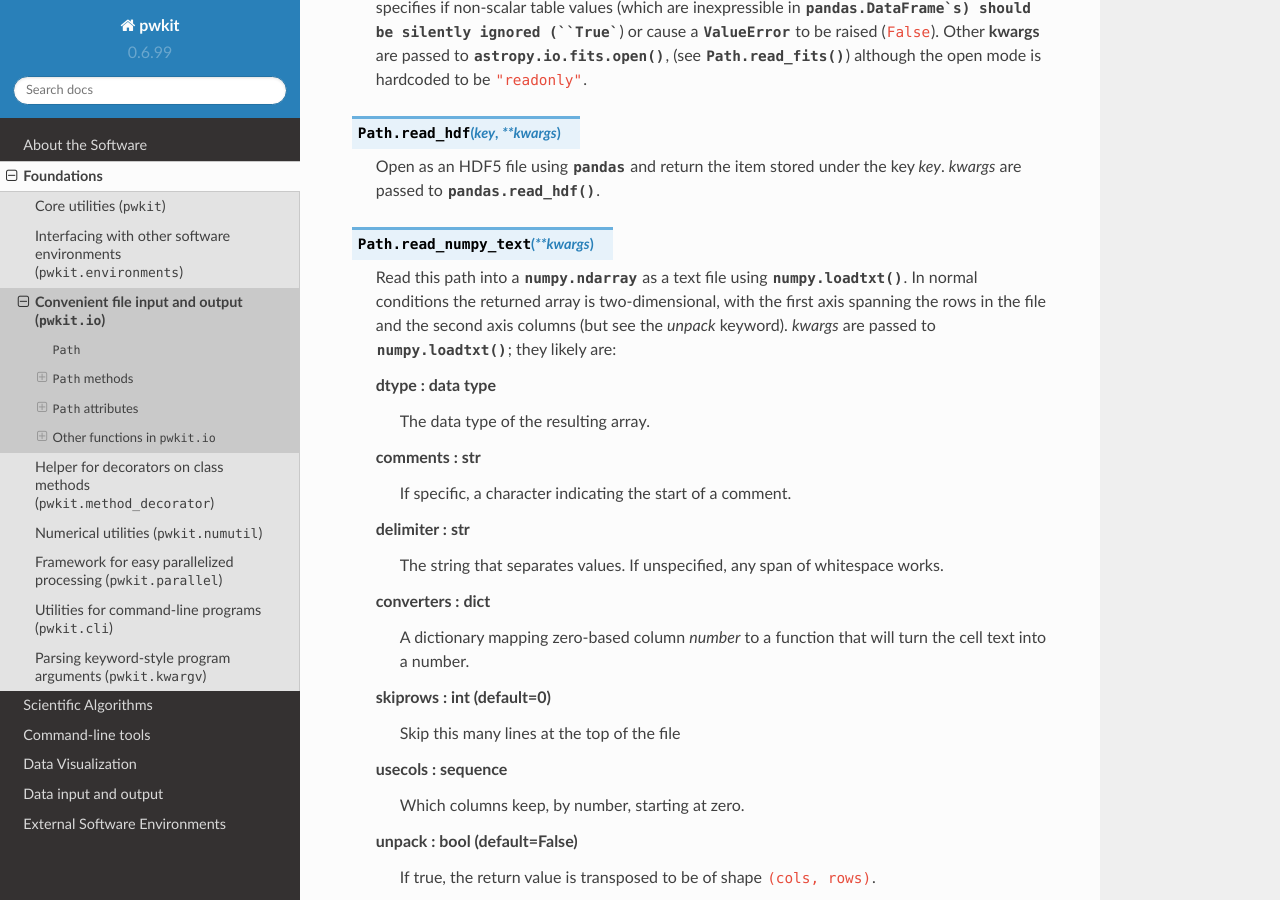
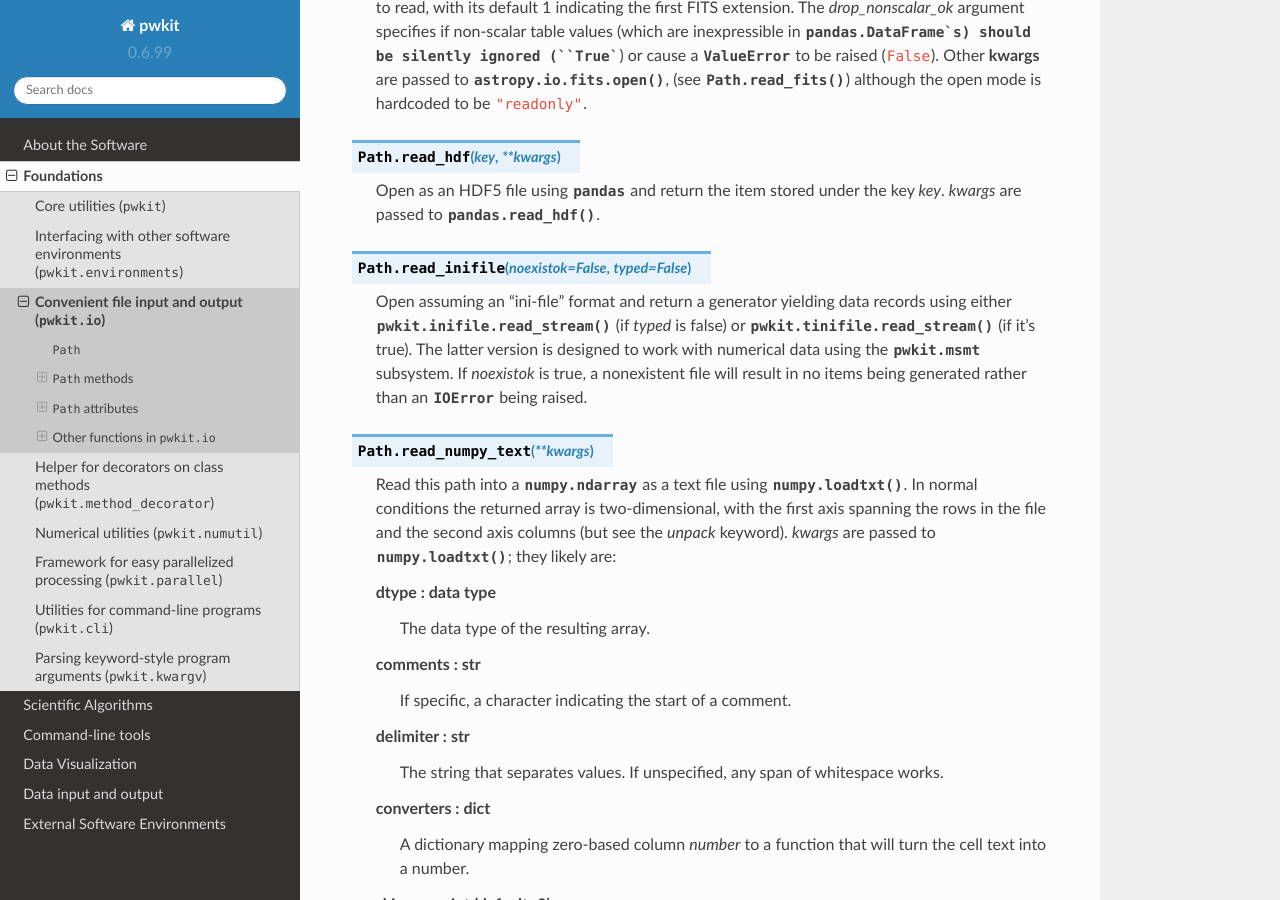
Before and after one commit to pkgw/pwkit, a Sphinx documentation site: the page built from docs/source/foundations/io.rst, in a window 1280 px wide and 900 px high, scrolled down 5391 px. Built offline with Sphinx 7.4.7 and the Read the Docs theme 2.0.0, drawn with Linux system fonts in a browser that asks for light colours; formulas are drawn with MathJax 3; cross-references to code outside the pages are shown as plain code.

Commit message:
pwkit/io.py: add Path.read_inifile()

```diff
--- a/docs/source/foundations/io.rst
+++ b/docs/source/foundations/io.rst
@@ -49,6 +49,7 @@ navigation of the filesystem.
    - :meth:`read_fits` — see also :meth:`read_fits_bintable`
    - :meth:`read_fits_bintable` — see also :meth:`read_fits`
    - :meth:`read_hdf`
+   - :meth:`read_inifile`
    - :meth:`read_numpy_text`
    - :meth:`read_pandas`
    - :meth:`read_pickle`
@@ -289,6 +290,16 @@ on :class:`Path` objects.
 
    Open as an HDF5 file using :mod:`pandas` and return the item stored under
    the key *key*. *kwargs* are passed to :func:`pandas.read_hdf`.
+
+
+.. method:: Path.read_inifile(noexistok=False, typed=False)
+
+   Open assuming an “ini-file” format and return a generator yielding data
+   records using either :func:`pwkit.inifile.read_stream` (if *typed* is
+   false) or :func:`pwkit.tinifile.read_stream` (if it’s true). The latter
+   version is designed to work with numerical data using the :mod:`pwkit.msmt`
+   subsystem. If *noexistok* is true, a nonexistent file will result in no
+   items being generated rather than an :exc:`IOError` being raised.
 
 
 .. method:: Path.read_numpy_text(**kwargs)
```
Also changed, not shown: 1 other file.
